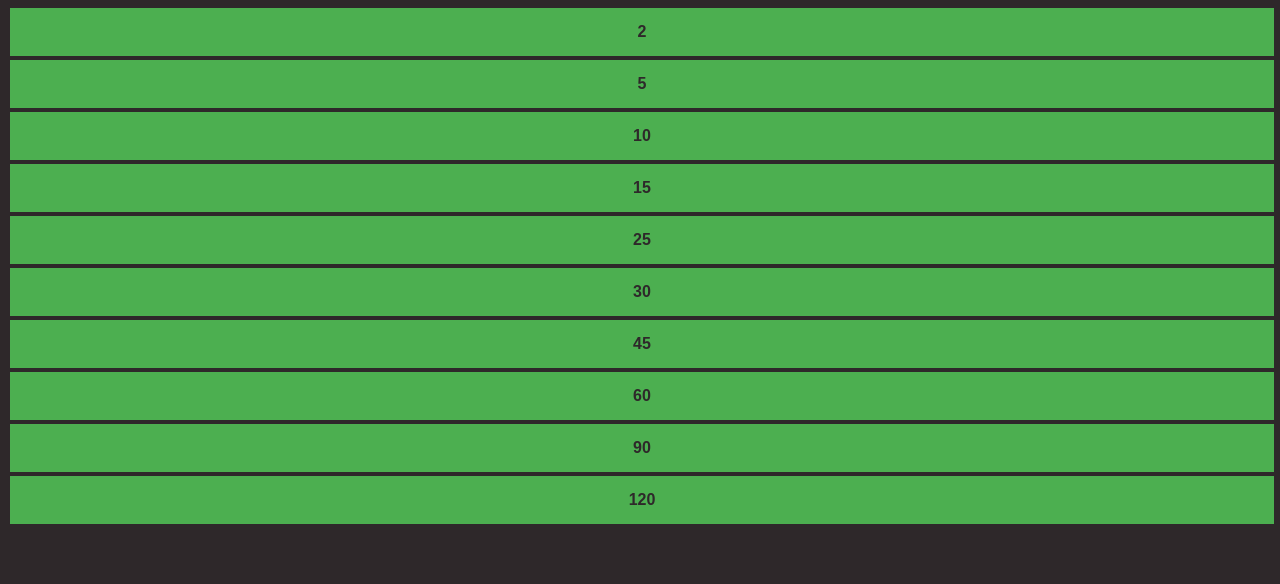
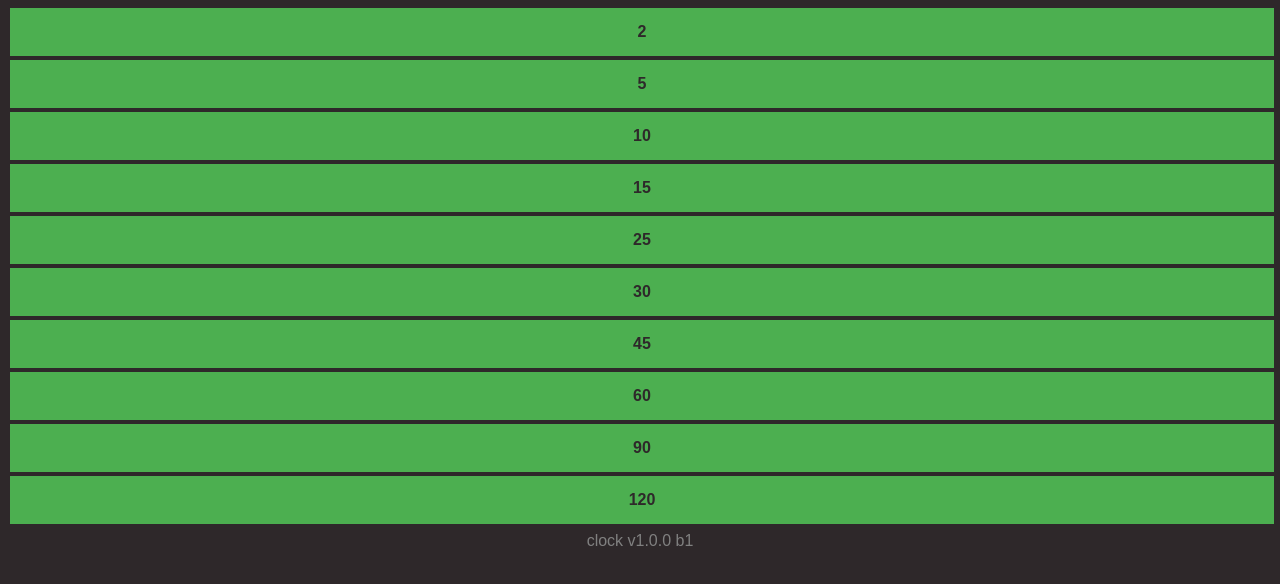
Before and after one commit to chfinke/clock, a Vue app: page / in a window 1280 px wide. Shown: the top 584 px of the page. Built offline with nearby package versions, Linux system fonts and the light colour scheme.

Commit message:
add version

```diff
--- a/src/App.vue
+++ b/src/App.vue
@@ -48,11 +48,17 @@
       back
     </button>
   </div>
+  <div class="footer">
+    clock v{{ VERSION }} <span v-if="!!BUILD">b{{  BUILD }}</span>
+  </div>
 </template>
 
 <script setup lang="ts">
 import { ref } from "vue";
 import { useWakeLock } from '@vueuse/core'
+
+  const VERSION = '1.0.0'
+  const BUILD = 1
 
   const wakeLock = useWakeLock()
 
--- a/src/assets/main.css
+++ b/src/assets/main.css
@@ -1,5 +1,6 @@
 html body {
   background-color: #2e282a;
+  font-family: sans-serif;
 }
 
 div {
@@ -77,3 +78,8 @@ button {
   border-top-color: #000000;
   animation: spinner .8s linear infinite;
 }
+
+.footer {
+  margin-top: .5em;
+  color: grey
+}
```
